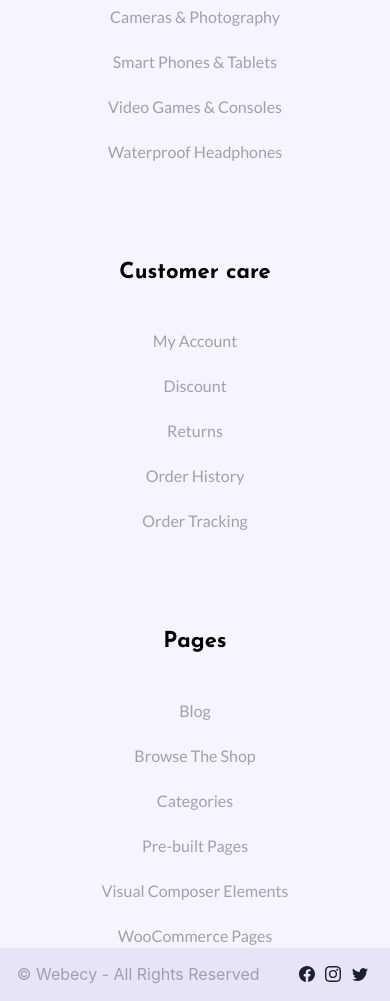
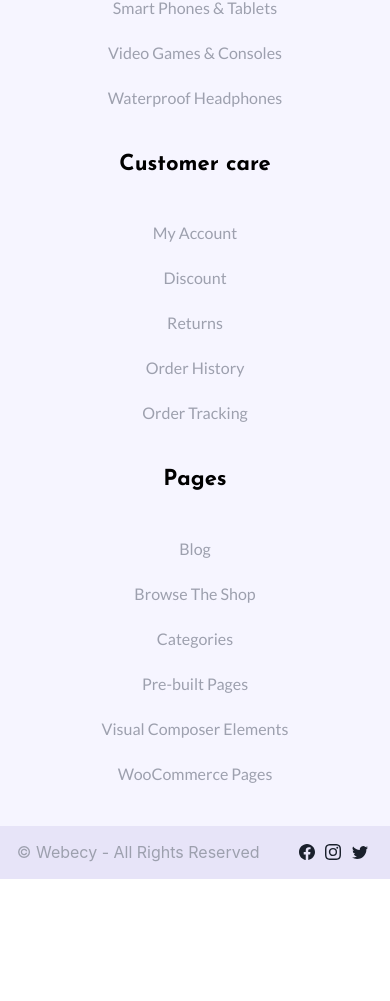
Before and after one commit to anacornachi/hekto-ecommerce, a Next.js app: page / in a window 390 px wide. Shown: the part 1209-2210 px from the top of the page. After the commit the page ends 2088 px from the top, so only its background shows below. Built offline with nearby package versions, Linux system fonts and the light colour scheme.

Commit message:
adjust responsiveness, topfooter component improvements

```diff
--- a/src/components/Footer/index.tsx
+++ b/src/components/Footer/index.tsx
@@ -1,7 +1,7 @@
-import TopFooter from './topFooter';
-import SubFooter from '@components/Footer/subFooter'
+import SubFooter from "./subFooter";
+import TopFooter from "./topFooter";
 
-export default function footer(){
+export default function Footer(){
     return (
         <>
             <TopFooter />
--- a/src/components/Footer/subFooter.tsx
+++ b/src/components/Footer/subFooter.tsx
@@ -1,7 +1,7 @@
 import {Flex, Text} from '@chakra-ui/react';
 import {BsFacebook, BsInstagram, BsTwitter} from 'react-icons/bs';
 
-export default function subFooter(){
+export default function SubFooter(){
     return (
         <>
             <Flex
--- a/src/components/Footer/topFooter.tsx
+++ b/src/components/Footer/topFooter.tsx
@@ -1,8 +1,9 @@
-import {Flex, InputGroup, Input, InputRightElement, Text, Heading, Link,} from '@chakra-ui/react';
+import {Flex, InputGroup, Input, InputRightElement, Text, Heading, Link as ChakraLink} from '@chakra-ui/react';
 import Container from '@components/layouts/Container';
 import {navigationFooter} from './navigation';
+import Link from 'next/link';
 
-export default function topFooter() {
+export default function TopFooter() {
     return (
         <>
             <Flex bg="pantonePurple" >
@@ -16,7 +17,8 @@ export default function topFooter() {
                         <Flex
                             alignSelf={{base: 'center', lg: 'flex-start'}}
                             mt="94px"
-                            direction="column">
+                            direction="column"
+                            >
                             <Heading
                                 as="h4"
                                 color="black"
@@ -52,7 +54,7 @@ export default function topFooter() {
                             >17 Princess Road, London, Greater London NW1 8JR, UK</Text>
                         </Flex>
 
-                        {navigationFooter.map((page,key) => (
+                        {navigationFooter && navigationFooter.map((page,key) => (
                             <Flex key={key}
                                 direction="column"
                                 align={{base: 'center', lg: 'flex-start'}}
@@ -61,38 +63,30 @@ export default function topFooter() {
                                 fontSize="22px"
                                 color="black"
                                 fontFamily="josefin"
-                                mt="94px"
+                                mt={{base: '40px', lg: '94px'}}
                                 mb="42px">
                                     {page.title}
                                 </Heading>
 
-                                {page.navigation.map((el,key) => key == 0 ? (
-                                    <Link
+                                {page.navigation.map((el,key) => (
+                                    <Link href={el.link} passHref key={key}>
+                                        <ChakraLink
+                                        mt={key === 0 ? '0' : '21px'}
+                                        mb={key === 5 ? '40px' : '0'}
                                         fontFamily="lato"
                                         color="grey"
                                         fontSize="16px"
                                         textDecoration="none"
-                                    href={el.link} passHref key={key}
                                         _hover={{color: 'pink'}}
                                         _focus={{boxShadow: 'none'}}>
                                             {el.label}
-                                    </Link>) : (
-                                    <Link
-                                    mt="21px"
-                                    fontFamily="lato"
-                                    color="grey"
-                                    fontSize="16px"
-                                    textDecoration="none"
-                                    href={el.link} passHref key={key}
-                                    _hover={{color: 'pink'}}
-                                    _focus={{boxShadow: 'none'}}>
-                                            {el.label}
-                                    </Link>))}
+                                        </ChakraLink>
+                                    </Link>
+                                    ))}
                             </Flex>
                         ))}
                     </Flex>
                 </Container>
-
             </Flex>
         </>
     )
```
Also changed, not shown: src/components/Footer/navigation.ts (renamed from src/components/Footer/navigation.tsx). Lines whose indentation alone changed are shown as unchanged.
